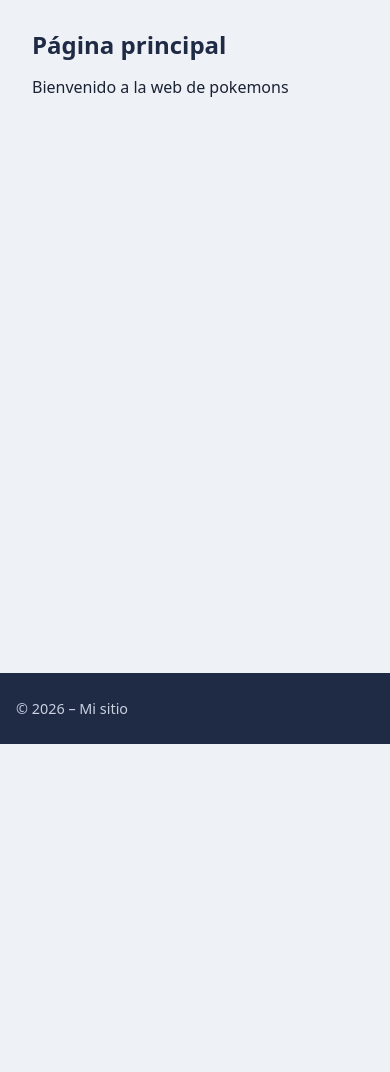
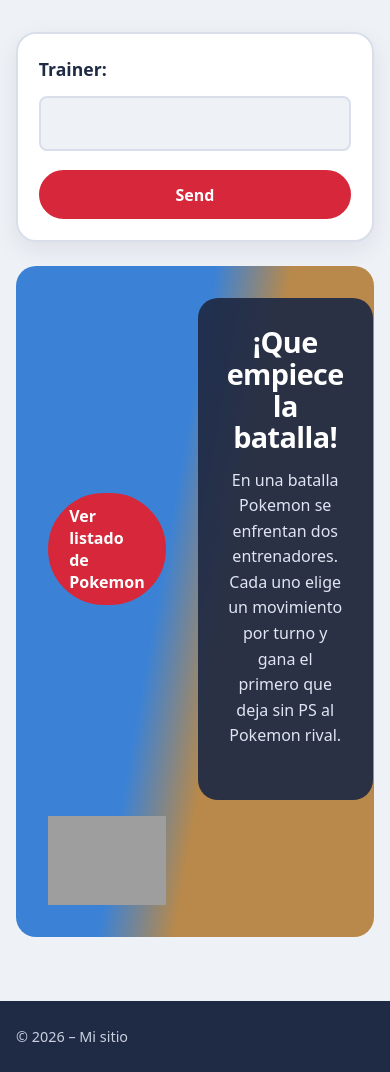
Before and after one commit to cga000001-debug/pokemon-battle-web, a Flask app: page / in a window 390 px wide. Shown: the part 100-1172 px from the top of the page. Before the commit the page ends 844 px from the top, so only its background shows below. Run offline with Flask 3, Linux system fonts and the light colour scheme; grey boxes are pictures that could not be loaded.

Commit message:
Endpoints creados y formulario de Trainer

```diff
--- a/app/main.py
+++ b/app/main.py
@@ -1,5 +1,5 @@
 import json
-from flask import Flask, render_template
+from flask import Flask, render_template, request
 from pathlib import Path
 
 app = Flask(__name__)
@@ -9,17 +9,27 @@
 with RUTA_DATOS.open(encoding="utf-8") as f:
     DATOS = json.load(f)
 
-@app.route('/')
+@app.route('/', methods=["GET","POST"])
 def index():
-    return render_template('index.html')
+    if request.method == "POST":
+        trainer = request.form["trainer"]
+        return render_template('listado-pkm.html', pokemons=DATOS, trainer=trainer)
+    else:
+        return render_template('index.html')
 
-@app.route('/listado-pkm/')
+@app.route('/pokemons')
 def listadoPokemon():
-    return render_template('listado-pkm.html', id=id, DATOS=DATOS)
+    return render_template('listado-pkm.html', pokemons=DATOS, trainer="trainer")
 
-#@app.route('/listado-pkm/{id}')
-#def listadoPokemon():
-#    return render_template('pokemon.html')
+@app.route('/pokemons/<int:id>')
+def pokemon(id):
+
+    pokemon = next((p for p in DATOS if p["id"] == id), None)
+
+    if pokemon is None:
+        return "Pokemon no encontrado", 404
+
+    return render_template('pokemon.html', pokemon = pokemon)
 
 if __name__ == '__main__':
     app.run('0.0.0.0', 8080)
--- a/app/static/css/styles.css
+++ b/app/static/css/styles.css
@@ -225,6 +225,7 @@
     background: var(--surface); border: 2px solid var(--line);
     border-radius: var(--radius-l); padding: 1.5rem;
 }
+.panel--wide { grid-column: 1 / -1; }
 
 .facts { margin: 0; display: grid; gap: .9rem; }
 .facts div { display: flex; justify-content: space-between; gap: 1rem; border-bottom: 1px solid var(--line); padding-bottom: .6rem; }
@@ -264,3 +265,108 @@
     html { scroll-behavior: auto; }
     * { transition: none !important; }
 }
+
+/* ---------- Página principal: arena ---------- */
+.arena {
+    display: grid; grid-template-columns: 1fr 1.3fr 1fr; align-items: center; gap: 1rem;
+    padding: 2rem; border-radius: var(--radius-l);
+    background: linear-gradient(100deg, #3b82d6 0%, #3b82d6 42%, #b8894a 58%, #b8894a 100%);
+}
+.arena__pkm { width: 100%; max-width: 280px; justify-self: center; }
+.arena__center {
+    background: rgba(31, 42, 68, .92); color: #fff;
+    padding: 1.8rem; border-radius: var(--radius-l); text-align: center;
+}
+.arena__center h1 { color: #fff; font-size: clamp(1.8rem, 4vw, 2.6rem); }
+.arena__center p { margin: 0 0 1.4rem; color: #dfe5f2; }
+
+/* ---------- Formulario de entrenador ---------- */
+.form_trainer {
+    width: min(100%, 520px);
+    margin: 0 auto 2rem;
+    padding: 1.8rem 2rem;
+    background: var(--surface);
+    border: 2px solid var(--line);
+    border-radius: var(--radius-l);
+    box-shadow: 0 8px 24px rgba(31, 42, 68, 0.08);
+}
+
+.form_trainer form {
+    display: flex;
+    flex-direction: column;
+    gap: 0.8rem;
+}
+
+.form_trainer label {
+    font-family: var(--font-display);
+    font-size: 1.1rem;
+    font-weight: 800;
+    color: var(--navy);
+}
+
+.form_trainer input {
+    width: 100%;
+    padding: 0.8rem 1rem;
+    font: inherit;
+    color: var(--ink);
+    background: var(--bg);
+    border: 2px solid var(--line);
+    border-radius: var(--radius-s);
+    transition: border-color 0.2s, box-shadow 0.2s;
+}
+
+.form_trainer input::placeholder {
+    color: var(--ink-soft);
+}
+
+.form_trainer input:hover {
+    border-color: #aab5c8;
+}
+
+.form_trainer input:focus {
+    outline: none;
+    border-color: var(--red);
+    box-shadow: 0 0 0 3px rgba(214, 40, 58, 0.12);
+}
+
+.form_trainer button {
+    align-self: flex-start;
+    margin-top: 0.4rem;
+    padding: 0.7rem 1.5rem;
+    font: 700 1rem var(--font-body);
+    color: #fff;
+    background: var(--red);
+    border: 2px solid var(--red);
+    border-radius: 999px;
+    cursor: pointer;
+    transition: background 0.2s, border-color 0.2s,
+                transform 0.2s;
+}
+
+.form_trainer button:hover {
+    background: var(--red-dark);
+    border-color: var(--red-dark);
+    transform: translateY(-2px);
+}
+
+.form_trainer button:active {
+    transform: translateY(0);
+}
+
+.form_trainer button:focus-visible {
+    outline: 3px solid var(--red);
+    outline-offset: 3px;
+}
+
+/* ---------- Formulario responsive ---------- */
+@media (max-width: 760px) {
+    .form_trainer {
+        padding: 1.3rem;
+        margin-bottom: 1.5rem;
+    }
+
+    .form_trainer button {
+        width: 100%;
+        align-self: stretch;
+    }
+}
--- a/app/templates/index.html
+++ b/app/templates/index.html
@@ -3,8 +3,26 @@
 {% block title %}Home{% endblock %}
 
 {% block content %}
-  <div class="container">
-    <h2>Página principal</h2>
-    <p>Bienvenido a la web de pokemons</p>
-  </div>
+
+  <section class="form_trainer" >
+    <form method="POST" action="/">
+      <label for="trainer">Trainer:</label>
+      <input id="trainer" name="trainer" type="text" required minlength="3" maxlength="15">
+
+      <button type="submit">Send</button>
+    </form>
+  </section>
+
+  <section class="arena">
+    <a class="btn btn--primary" href="{{ url_for('listadoPokemon') }}">Ver listado de Pokemon</a>
+
+    <img class="arena__pkm" src="https://raw.githubusercontent.com/PokeAPI/sprites/master/sprites/pokemon/other/official-artwork/382.png" alt="Kyogre">
+
+    <div class="arena__center">
+        <h1>¡Que empiece la batalla!</h1>
+        <p>En una batalla Pokemon se enfrentan dos entrenadores. Cada uno elige un movimiento por turno y gana el primero que deja sin PS al Pokemon rival.</p>
+    </div>
+
+    <img class="arena__pkm" src="https://raw.githubusercontent.com/PokeAPI/sprites/master/sprites/pokemon/other/official-artwork/383.png" alt="Groudon">
+  </section>
 {% endblock %}
```
Also changed, not shown: app/templates/listado-pkm.html (+6 -9 lines), app/templates/pokemon.html (added, +76 -0 lines), app/templates/pokemon_card.html (+4 -8 lines).
